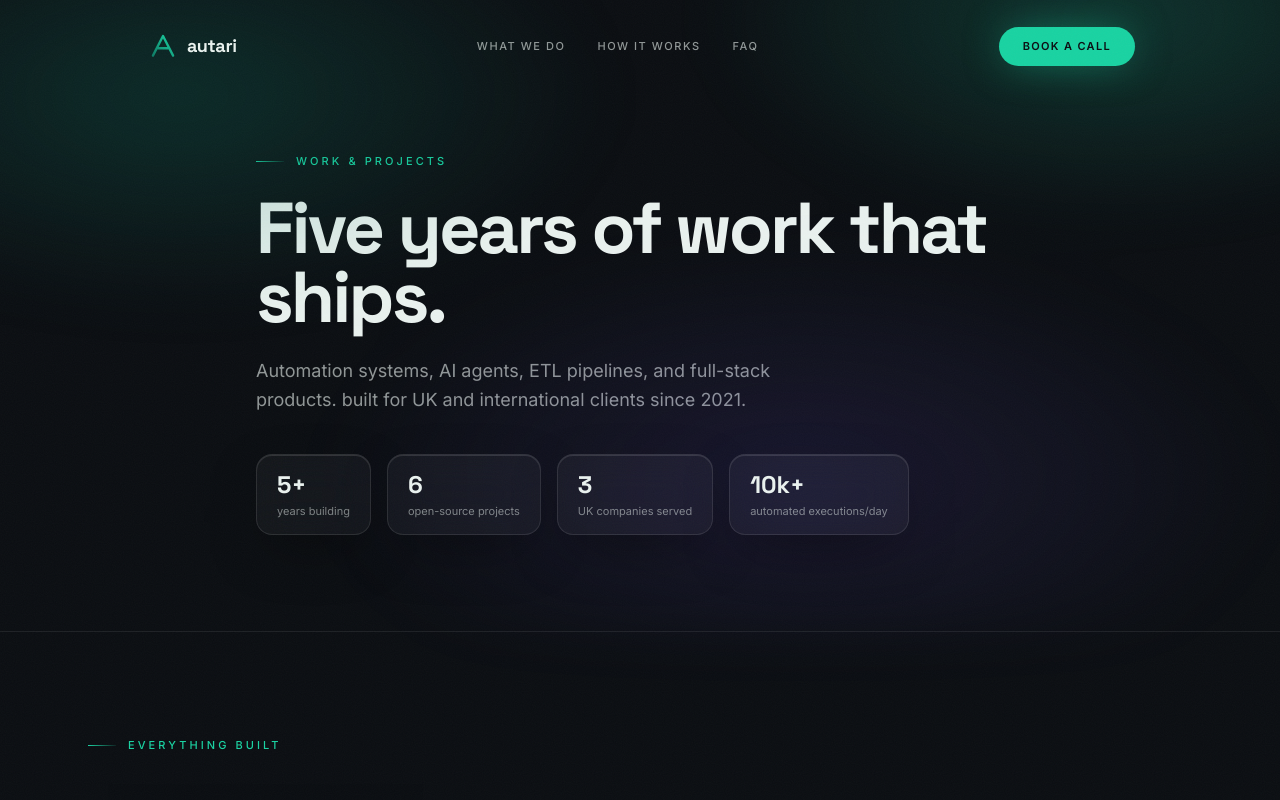
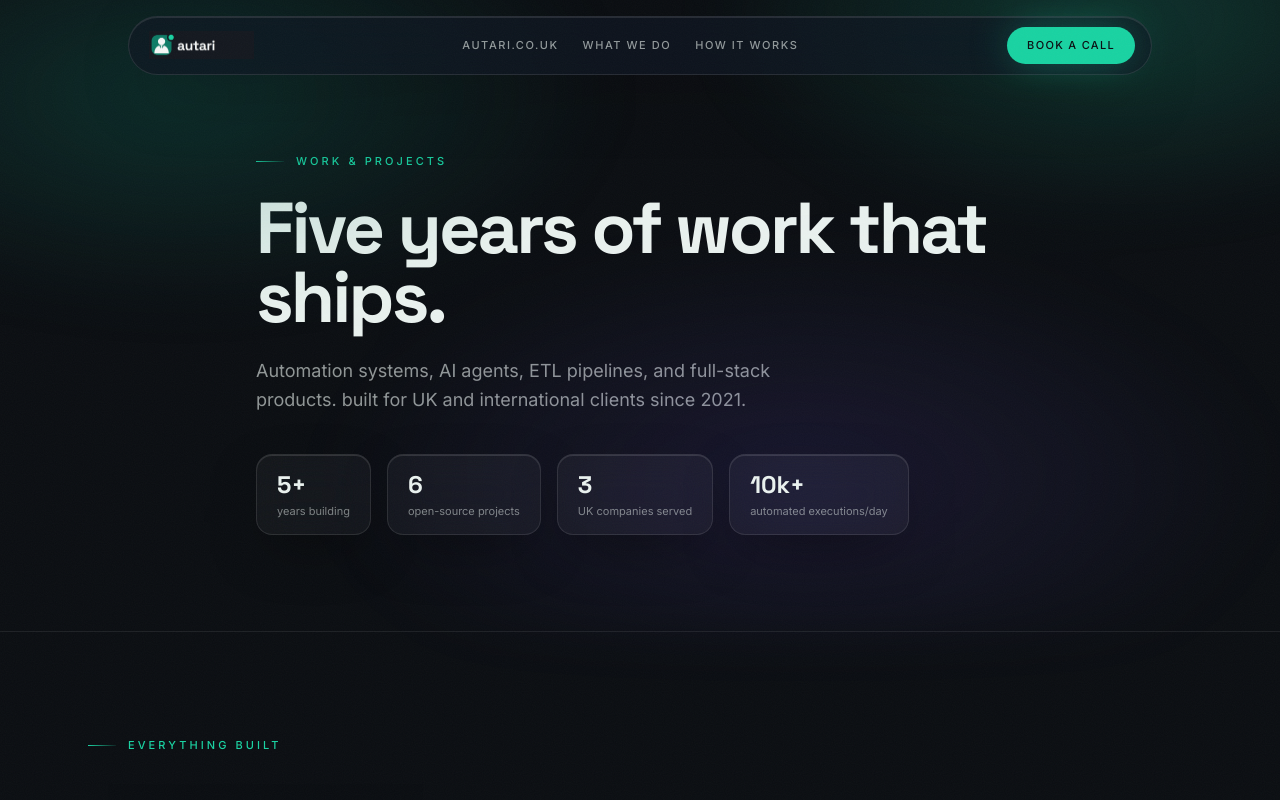
Before and after one commit to Autari-ai/autari-landing, a Next.js app: page /portfolio in a window 1280 px wide. Shown: the top 800 px of the page. Built offline with nearby package versions, Linux system fonts and the light colour scheme.

Commit message:
fix(portfolio): carousel buttons z-20 + type=button, portfolio nav with site links, main nav adds Portfolio link

```diff
--- a/src/app/portfolio/page.tsx
+++ b/src/app/portfolio/page.tsx
@@ -1296,15 +1296,15 @@ function Carousel({ images }: { images: { src: string; caption: string }[] }) {
           <Image src={img.src} alt={img.caption} fill className="object-cover object-top" sizes="100vw" />
         </div>
       ))}
-      <button onClick={prev} className="absolute left-3 top-1/2 -translate-y-1/2 z-10 h-8 w-8 rounded-full bg-ink/70 backdrop-blur-sm flex items-center justify-center text-fga hover:bg-ink transition-colors">
+      <button type="button" onClick={prev} className="absolute left-3 top-1/2 -translate-y-1/2 z-20 h-8 w-8 rounded-full bg-ink/70 backdrop-blur-sm flex items-center justify-center text-fga hover:bg-ink transition-colors">
         <svg className="h-4 w-4" fill="none" viewBox="0 0 24 24" stroke="currentColor" strokeWidth={2}><path strokeLinecap="round" strokeLinejoin="round" d="M15 19l-7-7 7-7" /></svg>
       </button>
-      <button onClick={next} className="absolute right-3 top-1/2 -translate-y-1/2 z-10 h-8 w-8 rounded-full bg-ink/70 backdrop-blur-sm flex items-center justify-center text-fga hover:bg-ink transition-colors">
+      <button type="button" onClick={next} className="absolute right-3 top-1/2 -translate-y-1/2 z-20 h-8 w-8 rounded-full bg-ink/70 backdrop-blur-sm flex items-center justify-center text-fga hover:bg-ink transition-colors">
         <svg className="h-4 w-4" fill="none" viewBox="0 0 24 24" stroke="currentColor" strokeWidth={2}><path strokeLinecap="round" strokeLinejoin="round" d="M9 5l7 7-7 7" /></svg>
       </button>
-      <div className="absolute bottom-3 left-0 right-0 flex justify-center gap-1.5 z-10">
+      <div className="absolute bottom-3 left-0 right-0 flex justify-center gap-1.5 z-20">
         {images.map((_, i) => (
-          <button key={i} onClick={() => setIdx(i)} className={`h-1.5 rounded-full transition-all duration-200 ${i === idx ? "w-5 bg-spark" : "w-1.5 bg-white/30"}`} />
+          <button type="button" key={i} onClick={() => setIdx(i)} className={`h-1.5 rounded-full transition-all duration-200 ${i === idx ? "w-5 bg-spark" : "w-1.5 bg-white/30"}`} />
         ))}
       </div>
       {images[idx].caption && (
@@ -1348,7 +1348,22 @@ const fadeUp = {
 export default function PortfolioPage() {
   return (
     <>
-      <Navbar />
+      {/* Portfolio-specific nav — replaces section anchors with site links */}
+      <nav className="fixed inset-x-0 top-0 z-50 flex justify-center px-4 pt-4">
+        <div className="flex w-full max-w-5xl items-center justify-between rounded-full px-4 py-2.5 glass-strong">
+          <a href="/" aria-label="autari home" className="flex items-center pl-1">
+            <img src="/logo_dark.png" alt="autari" className="h-7 w-auto object-contain" />
+          </a>
+          <div className="hidden items-center gap-6 md:flex">
+            <a href="/" className="text-[11px] font-medium uppercase tracking-[0.14em] text-fga/60 hover:text-fga transition-colors">autari.co.uk</a>
+            <a href="/#what-we-do" className="text-[11px] font-medium uppercase tracking-[0.14em] text-fga/60 hover:text-fga transition-colors">What we do</a>
+            <a href="/#how-it-works" className="text-[11px] font-medium uppercase tracking-[0.14em] text-fga/60 hover:text-fga transition-colors">How it works</a>
+          </div>
+          <a href="/" className="inline-flex items-center justify-center rounded-full px-5 py-2.5 text-[11px] font-medium uppercase tracking-[0.12em] bg-spark text-ink shadow-[0_0_40px_-6px_rgba(25,211,162,0.5)] hover:bg-mint transition-all duration-300">
+            Book a call
+          </a>
+        </div>
+      </nav>
 
       <main className="overflow-x-hidden">
         {/* ── Hero ── */}
--- a/src/lib/constants.ts
+++ b/src/lib/constants.ts
@@ -23,6 +23,7 @@ export const NAV_LINKS = [
   { label: "What we do", href: "#what-we-do" },
   { label: "How it works", href: "#how-it-works" },
   { label: "FAQ", href: "#faq" },
+  { label: "Portfolio", href: "/portfolio" },
 ];
 
 export const HERO = {
```
